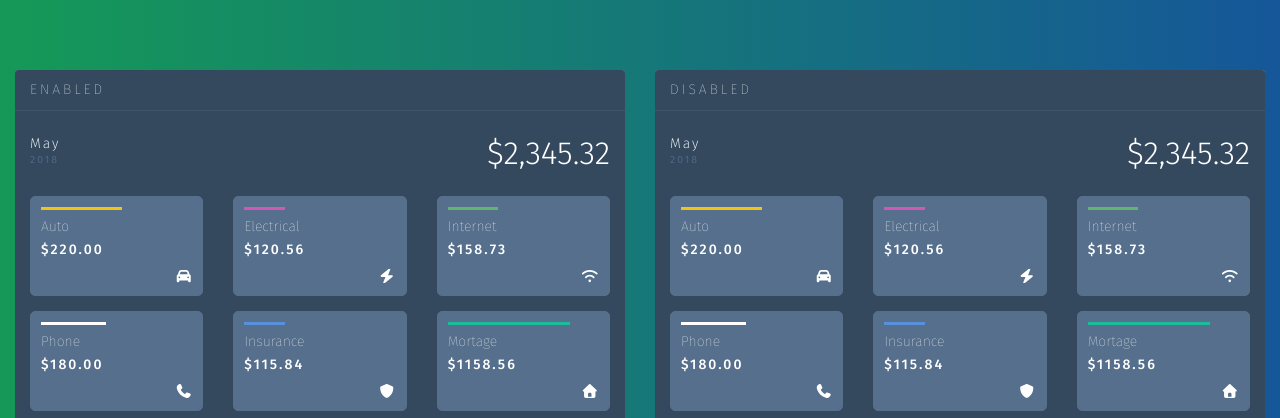
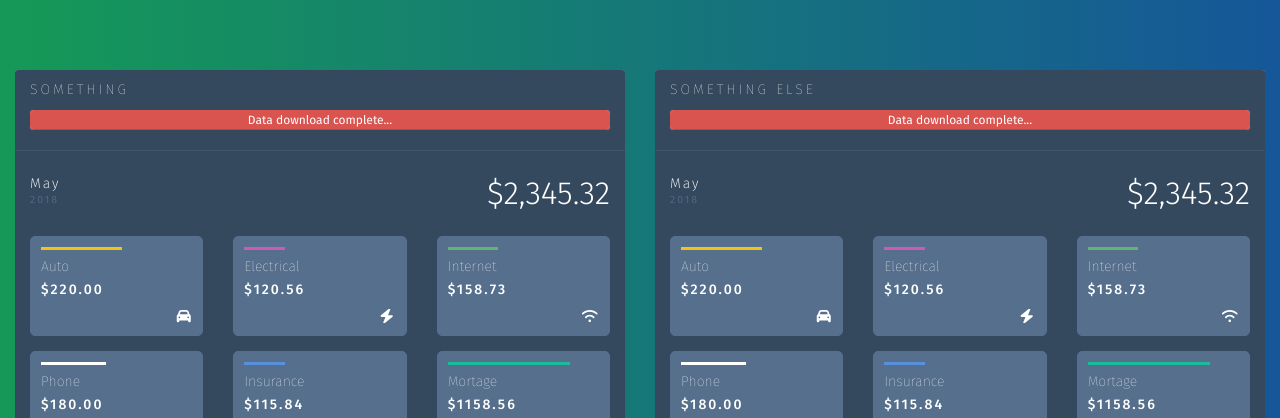
Before and after one commit to joelsigel/forecast, a plain HTML site: page index.html in a window 1280 px wide. Shown: the top 418 px of the page. Drawn offline with Linux system fonts and the light colour scheme.

Commit message:
Fake dataset build, progress data download bar

```diff
--- a/assets/css/main.css
+++ b/assets/css/main.css
@@ -33,6 +33,10 @@ h5 small {
   letter-spacing: 3px;
   text-transform: uppercase;
   font-weight: 100;
+  margin-bottom: 10px;
+}
+.progress {
+  margin: 10px 0 !important;
 }
 .panel-body {
     padding: 5px;
--- a/controller/app.js
+++ b/controller/app.js
@@ -40,6 +40,7 @@ class App {
 
 			// data sets
 			var avail = (data.available ? 'enabled' : 'disabled');
+			var institute = (data.available && data.bank ? data.bank.name : '')
 
 			// test iteration of array
 			console.log(i);
@@ -51,7 +52,14 @@ class App {
 				  <div class="panel-heading">
 						<div class="row">
 							<div class="col-xs-12">
-								<span class="title">`+avail+`</span>
+								<span class="title">`+institute+`</span>
+							</div>
+							<div class="col-xs-12">
+								<div class="progress">
+									<div class="progress-bar progress-bar-danger" role="progressbar" style="width:0%">
+										Data download complete...
+									</div>
+								</div>
 							</div>
 						</div>
 				 </div>
--- a/data/data.json
+++ b/data/data.json
@@ -1,8 +1,53 @@
 [
 	{
-		"available":true
+		"available":true,
+		"bank": {
+			"name": "Something"
+		},
+		"utilities": {
+			"mortgage": {
+				"name":"mortage",
+				"amount":"1158.56",
+				"duedate":"06/01/2018"
+			},
+			"electrical": {
+				"name":"electrical",
+				"amount":"120.00",
+				"duedate":"05/15/2018"
+			},
+			"internet": {
+				"name":"internet",
+				"amount":"158.73",
+				"duedate":"05/15/2018"
+			},
+			"phone": {
+				"name":"phone",
+				"amount":"180.00",
+				"duedate":"05/15/2018"
+			},
+			"insurance": {
+				"name":"insurance",
+				"amount":"115.84",
+				"duedate":"05/15/2018"
+			}
+		}
 	},
 	{
-		"available":false
+		"available":true,
+		"bank": {
+			"name": "Something Else"
+		},
+		"utilities": {
+			"auto": {
+				"name":"auto",
+				"amount":"220.00",
+				"duedate":"05/26/2018"
+			},
+			"loc": {
+				"name":"line of credit",
+				"amount":"156.00",
+				"duedate":"05/26/2018"
+			}
+		}
 	}
 ]
--- a/index.html
+++ b/index.html
@@ -45,6 +45,9 @@
 $( document ).ready(function() {
 
 		//
+		$(".progress-bar").animate({
+				    width: "100%"
+				}, 200);
 
 });
 </script>
```
